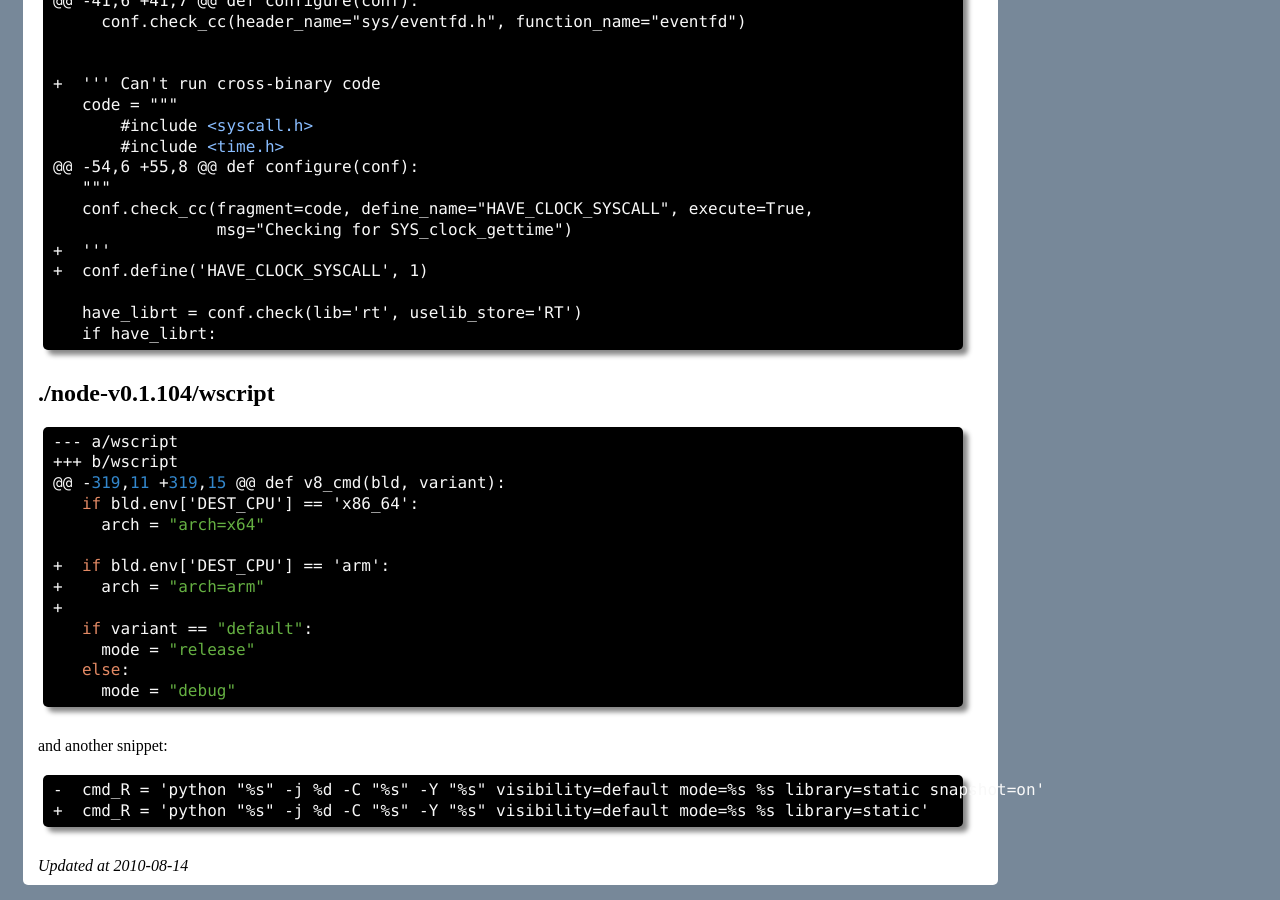
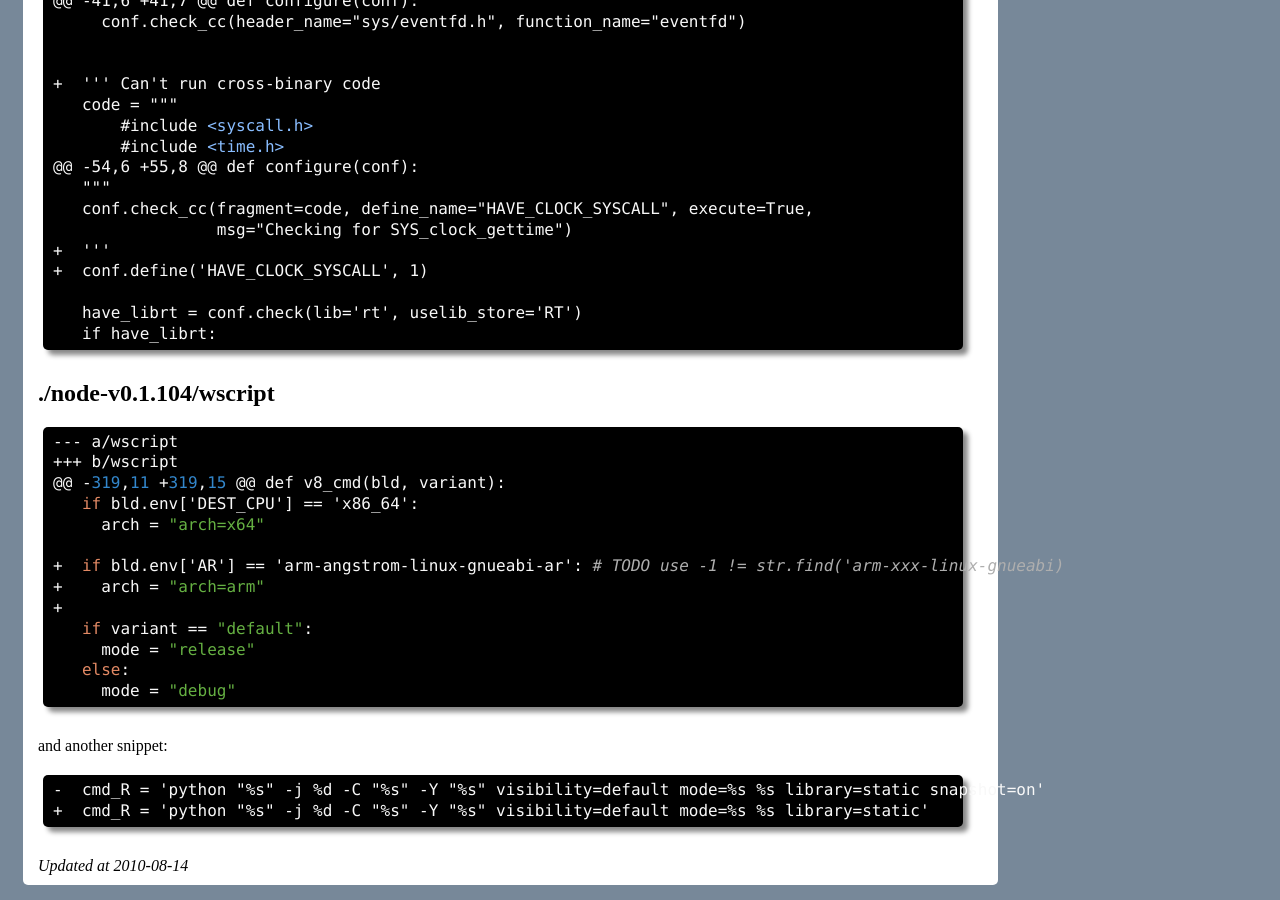
Before and after one commit to fastr/fastr.github.com, a Jekyll site: the page built from _posts/2010-07-29-bitbake-node.md, in a window 1280 px wide and 900 px high, scrolled down 1325 px. Built offline with Jekyll 4.4.1, drawn with Linux system fonts in a browser that asks for light colours; Markdown is read by kramdown in place of the engine named in the settings.

Commit message:
DEST_CPU not valid on OE, changed to AR

```diff
--- a/_posts/2010-07-29-bitbake-node.md
+++ b/_posts/2010-07-29-bitbake-node.md
@@ -90,7 +90,7 @@
        if bld.env['DEST_CPU'] == 'x86_64':
          arch = "arch=x64"
 
-    +  if bld.env['DEST_CPU'] == 'arm':
+    +  if bld.env['AR'] == 'arm-angstrom-linux-gnueabi-ar': # TODO use -1 != str.find('arm-xxx-linux-gnueabi)
     +    arch = "arch=arm"
     +
        if variant == "default":
```
